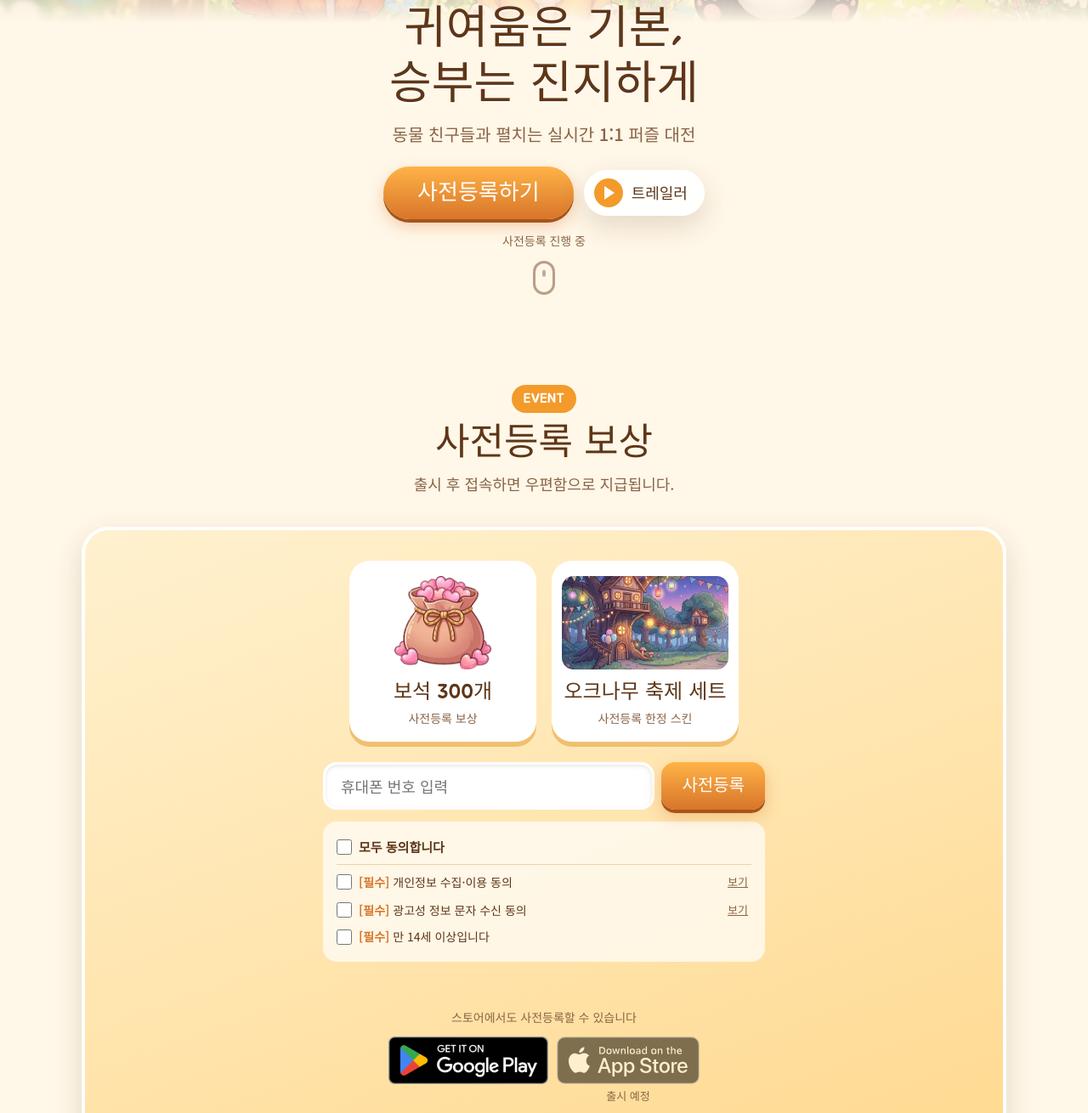
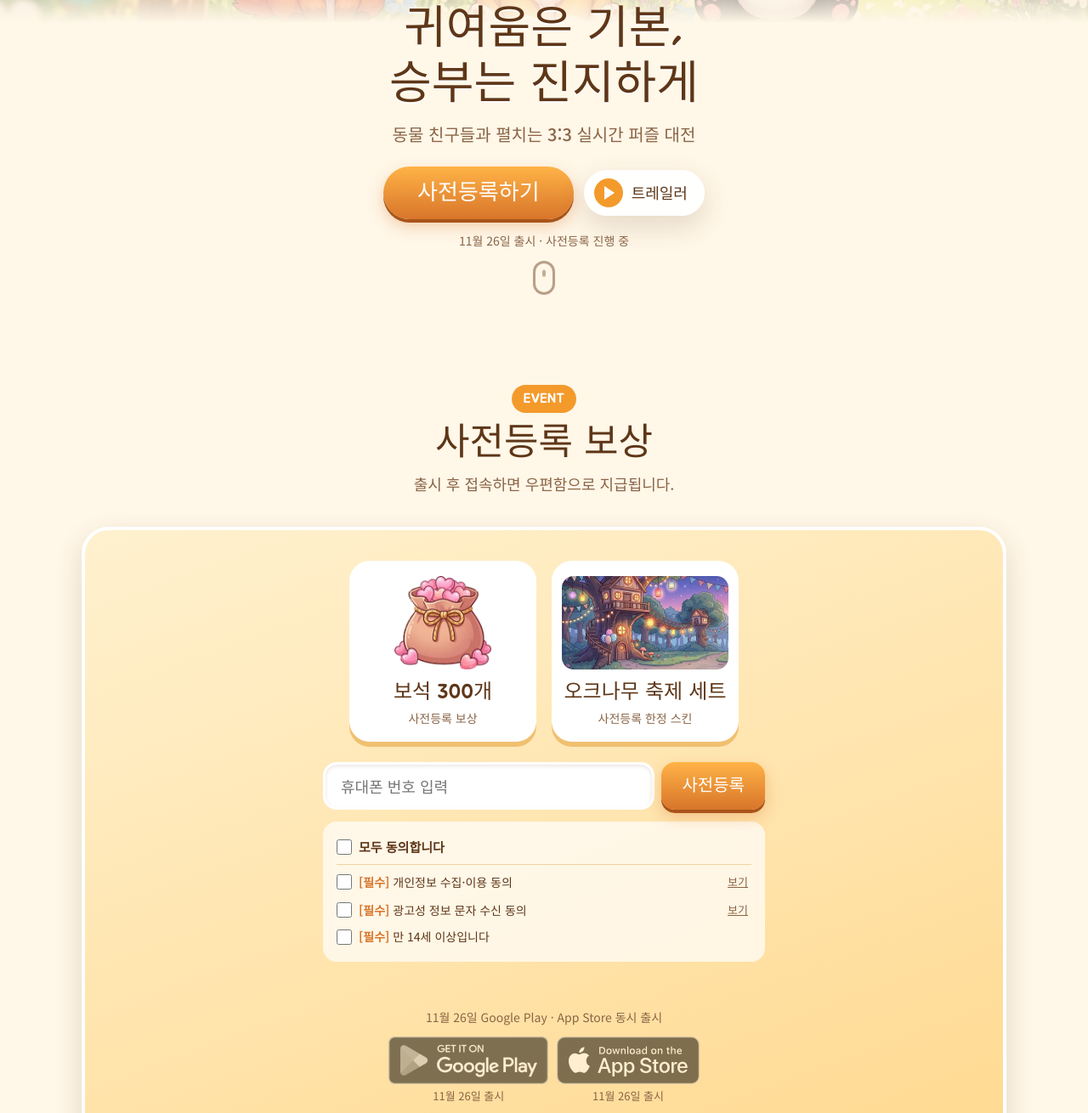
Before and after one commit to fightspirit67-prog/oneinternational-homepage, a plain HTML site: page kapaw/index.html in a window 1280 px wide. Shown: the part 570-1880 px from the top of the page at 85% size. Drawn offline with Linux system fonts and the light colour scheme.

Commit message:
카파우: 11월 26일 출시 · 사전등록 진행 중, 출시 전 스토어 단추는 '11월 26일 출시'로 흐리게, 3:3 실시간 대전 문구
플레이 페이지가 출시 전 일반 사용자에게 404라 스토어 단추를 막고, 스토어 사전등록 안내 문구를 뺌.

사용자 승인: "일단 진행해"

Co-Authored-By: Claude Opus 5.5 <noreply@anthropic.com>

```diff
--- a/kapaw/index.html
+++ b/kapaw/index.html
@@ -7,13 +7,13 @@
     <meta name="viewport" content="width=device-width, initial-scale=1.0">
     <meta name="color-scheme" content="light">
     <title>카파우: 동물 퍼즐 대전 | 사전등록</title>
-    <meta name="description" content="동물 친구들과 펼치는 실시간 1:1 퍼즐 대전, 카파우. 사전등록 진행 중.">
+    <meta name="description" content="동물 친구들과 펼치는 3:3 실시간 퍼즐 대전, 카파우. 11월 26일 출시, 사전등록 진행 중.">
     <link rel="icon" href="img/icon.png">
 
     <meta property="og:type" content="website">
     <meta property="og:site_name" content="카파우">
     <meta property="og:title" content="카파우: 동물 퍼즐 대전">
-    <meta property="og:description" content="동물 친구들과 펼치는 실시간 1:1 퍼즐 대전. 사전등록 진행 중.">
+    <meta property="og:description" content="동물 친구들과 펼치는 3:3 실시간 퍼즐 대전. 11월 26일 출시, 사전등록 진행 중.">
     <meta property="og:url" content="https://oneintl2025.com/kapaw/">
     <meta property="og:image" content="https://oneintl2025.com/kapaw/img/og.jpg">
     <meta property="og:image:width" content="1200">
@@ -321,7 +321,7 @@
             </picture>
             <div class="hero-inner">
                 <h1>귀여움은 기본,<br>승부는 진지하게</h1>
-                <p class="lead">동물 친구들과 펼치는 실시간 1:1 퍼즐 대전</p>
+                <p class="lead">동물 친구들과 펼치는 3:3 실시간 퍼즐 대전</p>
                 <div class="row">
                     <a class="btn big" href="#reward">사전등록하기</a>
                     <button class="play-btn" type="button" data-video><i></i>트레일러</button>
@@ -350,14 +350,14 @@
                         <div class="agree">
                             <label class="all"><input type="checkbox" data-all>모두 동의합니다</label>
                             <label><input type="checkbox" name="privacy"><span><span class="req">[필수]</span> 개인정보 수집·이용 동의</span><button class="more" type="button" data-more="d-privacy">보기</button></label>
-                            <div class="detail" id="d-privacy"><b>수집 항목</b> 휴대폰 번호<br><b>목적</b> 카파우 출시 알림과 사전등록 보상 안내 문자 발송<br><b>보유 기간</b> 출시 알림 발송 후 30일 이내 파기<br>동의를 거부할 수 있으며, 거부하면 문자 사전등록을 할 수 없습니다. 스토어 사전등록은 그대로 이용할 수 있습니다. <a href="privacy.html#prereg" target="_blank">개인정보처리방침</a></div>
+                            <div class="detail" id="d-privacy"><b>수집 항목</b> 휴대폰 번호<br><b>목적</b> 카파우 출시 알림과 사전등록 보상 안내 문자 발송<br><b>보유 기간</b> 출시 알림 발송 후 30일 이내 파기<br>동의를 거부할 수 있으며, 거부하면 문자 사전등록을 할 수 없습니다. <a href="privacy.html#prereg" target="_blank">개인정보처리방침</a></div>
                             <label><input type="checkbox" name="sms"><span><span class="req">[필수]</span> 광고성 정보 문자 수신 동의</span><button class="more" type="button" data-more="d-sms">보기</button></label>
                             <div class="detail" id="d-sms">카파우 출시 소식과 사전등록 보상 안내를 문자로 받습니다. 문자에 적힌 무료 수신거부 번호나 고객 지원 이메일(admin@oneintl2025.com)로 언제든지 철회할 수 있습니다.</div>
                             <label><input type="checkbox" name="age14"><span><span class="req">[필수]</span> 만 14세 이상입니다</span></label>
                         </div>
                         <p class="prereg-msg" data-msg role="status"></p>
                     </form>
-                    <p class="or-store">스토어에서도 사전등록할 수 있습니다</p>
+                    <p class="or-store">11월 26일 Google Play · App Store 동시 출시</p>
                     <div class="stores" data-stores></div>
                     <p class="reward-note">※ 지급 기간과 세부 내용은 출시 공지에서 안내합니다.</p>
                 </div>
@@ -495,7 +495,9 @@
             preregisterUrl: /^(127\.0\.0\.1|localhost)$/.test(location.hostname)
                 ? 'https://asia-northeast3-kapaw-dev.cloudfunctions.net/preregisterPhone'
                 : 'https://asia-northeast3-kapaw-prod.cloudfunctions.net/preregisterPhone',                       // 승인되면 주소를 넣음 (비어 있으면 "출시 예정"으로 흐리게)
-            period: '사전등록 진행 중',
+            period: '11월 26일 출시 · 사전등록 진행 중',
+            // 출시 전에는 스토어 단추를 '출시 예정'으로 흐리게 (2026-11-13: 플레이 페이지는 출시 전 일반 사용자에게 404). 출시 날 true로
+            launched: false,
             // 사전등록 보상 (2026-10-23 사용자 확정: 보석 300 + 사전등록 한정 '오크나무 축제' 세트 — 출시 기간 접속자 전원 우편)
             rewards: [
                 { img: 'img/gem_pouch.webp', name: '보석 300개', sub: '사전등록 보상' },
@@ -517,7 +519,7 @@
         ];
 
         var MODES = [
-            { name: '실시간 대전', img: 'img/08_battle_combo.webp', title: '실시간 1:1 대전', desc: '실시간으로 상대와 겨뤄 대전 점수를 올립니다. 친구와 대전할 수도 있습니다.' },
+            { name: '실시간 대전', img: 'img/08_battle_combo.webp', title: '3:3 실시간 대전', desc: '캐릭터 3명으로 팀을 짜서 상대 팀과 실시간으로 겨룹니다. 친구와는 1:1로 대전할 수 있습니다.' },
             { name: '모험', img: 'img/04_map.webp', title: '모험 100 스테이지', desc: '당근밭부터 하늘 궁전까지 100개 스테이지. 쉬움·보통·어려움 세 난이도에, 지역마다 새로운 장치와 보스가 등장합니다.' },
             { name: '퍼즐', img: 'img/06_puzzle.webp', title: '퍼즐', desc: '정해진 턴 안에 목표를 달성하는 180개의 퍼즐. 오늘의 퍼즐은 매일 바뀝니다.' },
             { name: '도전 탑', img: 'img/05_tower.webp', title: '도전 탑', desc: '한 층씩 올라가 주간 순위에 도전합니다. 5층마다 보스가 기다립니다.' }
@@ -544,10 +546,12 @@
         }
 
         document.querySelectorAll('[data-stores]').forEach(function (box) {
-            box.appendChild(storeButton(playLink(), 'img/google_play_en.png', 'GET IT ON Google Play'));
-            box.appendChild(CONFIG.appStoreUrl
+            box.appendChild(CONFIG.launched
+                ? storeButton(playLink(), 'img/google_play_en.png', 'GET IT ON Google Play')
+                : storeButton('', 'img/google_play_en.png', 'Google Play 출시 예정', '11월 26일 출시'));
+            box.appendChild(CONFIG.launched && CONFIG.appStoreUrl
                 ? storeButton(CONFIG.appStoreUrl, 'img/app_store_en.svg', 'Download on the App Store')
-                : storeButton('', 'img/app_store_en.svg', 'App Store 출시 예정', '출시 예정'));
+                : storeButton('', 'img/app_store_en.svg', 'App Store 출시 예정', '11월 26일 출시'));
         });
         document.querySelector('[data-period]').textContent = CONFIG.period;
 
```
